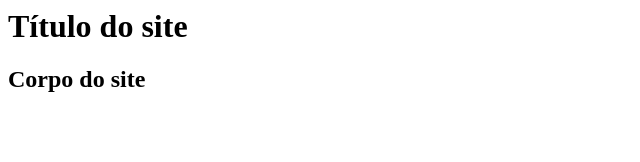
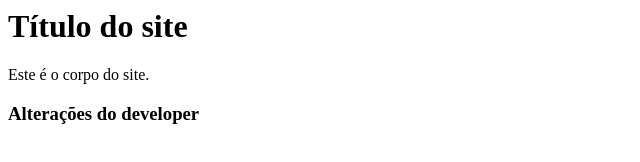
Before and after one commit to rpkraemer/conflitos, a plain HTML site: page index.html in a window 1280 px wide. Shown: the whole page, without its empty margins (0-640 px from the left). Drawn offline with Linux system fonts and the light colour scheme.

Commit message:
Alteracoes do dev

```diff
--- a/index.html
+++ b/index.html
@@ -2,6 +2,8 @@
   <head></head>
 <body>
     <h1>Título do site</h1>
-    <h2>Corpo do site</h2>
+    <div>Este é o corpo do site.</div>
+
+    <h3>Alterações do developer</h3>
 </body>
 </html>
```
